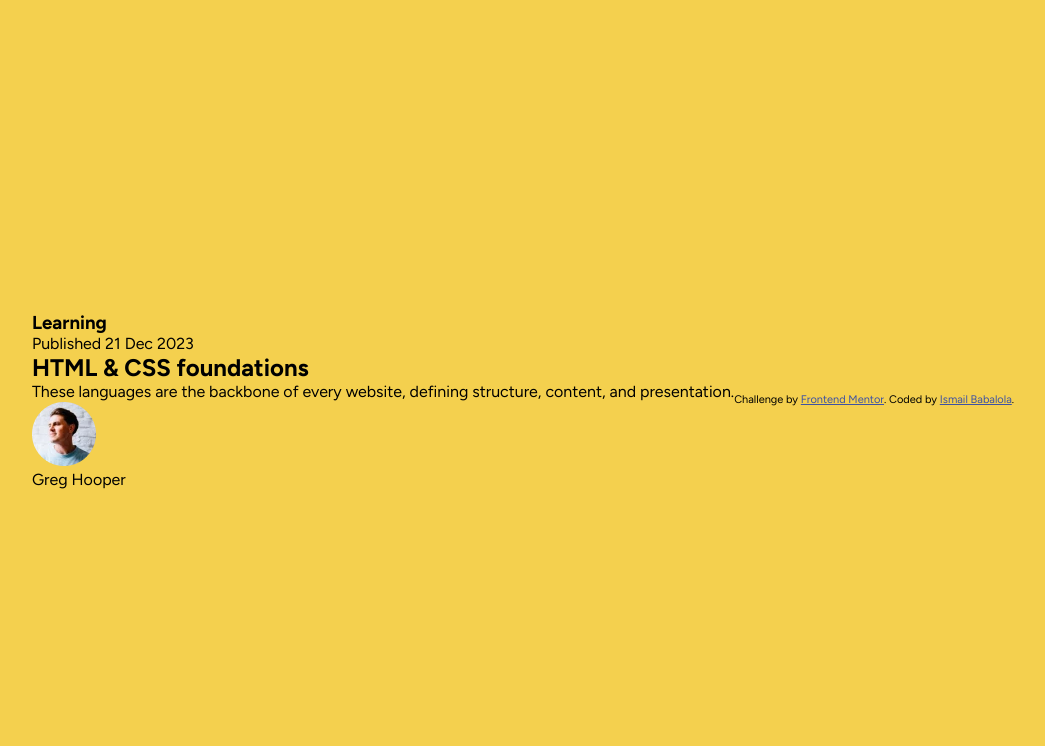
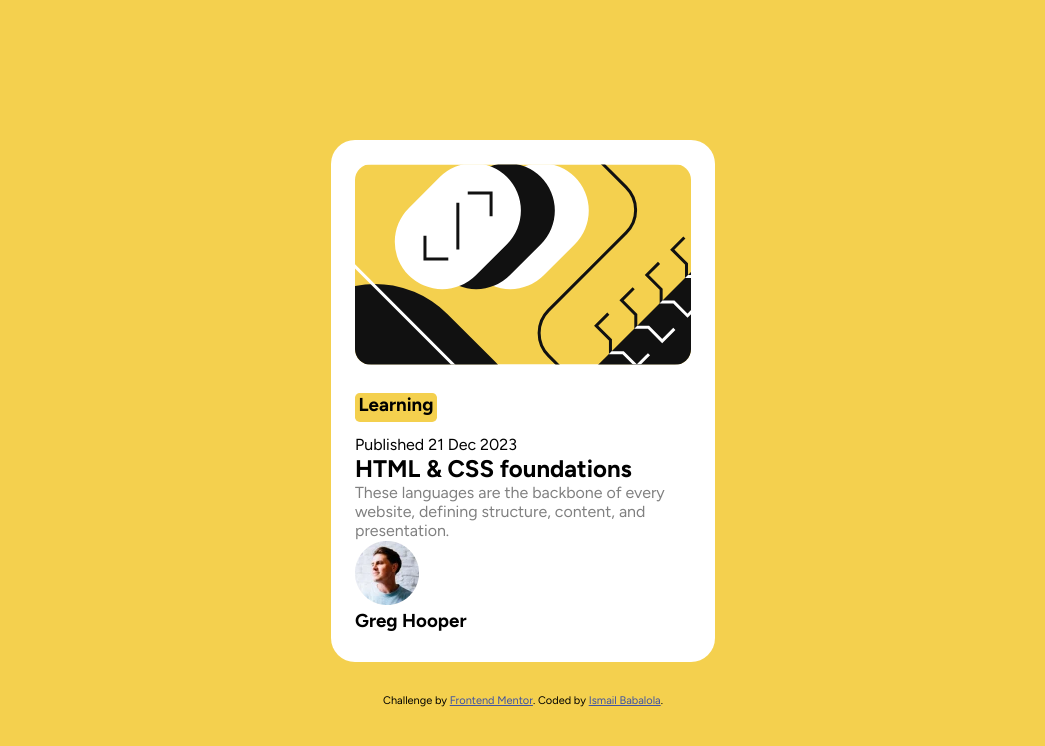
Before and after one commit to Ismail-tony/blogPreviewCard, a plain HTML site: page index.html in a window 1280 px wide. Shown: the whole page, without its empty margins (117-1162 px from the left). Drawn offline with Linux system fonts and the light colour scheme.

Commit message:
css styling on the page

```diff
--- a/index.html
+++ b/index.html
@@ -16,17 +16,21 @@
 
 <body>
   <div class="container">
-    <h3>Learning</h3>
+    <img class="svgImage" src="./assets/images/illustration-article.svg" alt="svg img">
+    <span>
+      <h3>Learning</h3>
+    </span>
 
     <p>Published 21 Dec 2023</p>
 
     <h2>HTML & CSS foundations</h2>
 
-    <p>These languages are the backbone of every website, defining structure, content, and presentation.</p>
+    <p class="mainTxt">These languages are the backbone of every website, defining structure, content, and presentation.
+    </p>
 
-    <div>
+    <div class="profile">
       <img src="./assets/images/image-avatar.webp" alt="Avatar">
-      <p>Greg Hooper</p>
+      <h3>Greg Hooper</h3>
     </div>
 
   </div>
--- a/style.css
+++ b/style.css
@@ -1,4 +1,4 @@
-@import url('https://fonts.googleapis.com/css2?family=Figtree:ital,wght@0,300..900;1,300..900&display=swap');
+@import url("https://fonts.googleapis.com/css2?family=Figtree:ital,wght@0,300..900;1,300..900&display=swap");
 
 :root {
     /*Primary color*/
@@ -7,7 +7,7 @@
     /*Neutral*/
     --White: hsl(0, 0%, 100%);
     --Grey: hsl(0, 0%, 50%);
-    --Black: hsl(0, 0%, 7%)
+    --Black: hsl(0, 0%, 7%);
 }
 
 * {
@@ -18,23 +18,47 @@
 
 body {
     background-color: var(--Yellow);
-    font-family: 'Figtree', sans-serif;
+    font-family: "Figtree", sans-serif;
     font-size: 16px;
     display: flex;
+    flex-direction: column;
     align-items: center;
     justify-content: center;
+    margin: 1.5rem;
     height: calc(100vh - 1px);
 }
 
 .container {
+    background-color: var(--White);
+    width: 384px;
+    height: 522px;
+    border-radius: 1.5rem;
+    margin-bottom: 2rem;
+    padding: 1.5rem;
+}
 
+.container .svgImage {
+    border-radius: 1rem;
+    margin-bottom: 1.5rem;
+}
+
+.container span h3 {
+    background-color: var(--Yellow);
+    width: 82px;
+    height:29px;
+    text-align: center;
+    margin-bottom: 0.8rem;
+    border-radius: 0.3rem;
+}
+.container .mainTxt {
+    color: var(--Grey);
 }
 
 .attribution {
     font-size: 11px;
     text-align: center;
-  }
+}
 
-  .attribution a {
+.attribution a {
     color: hsl(228, 45%, 44%);
-  }
+}
```
